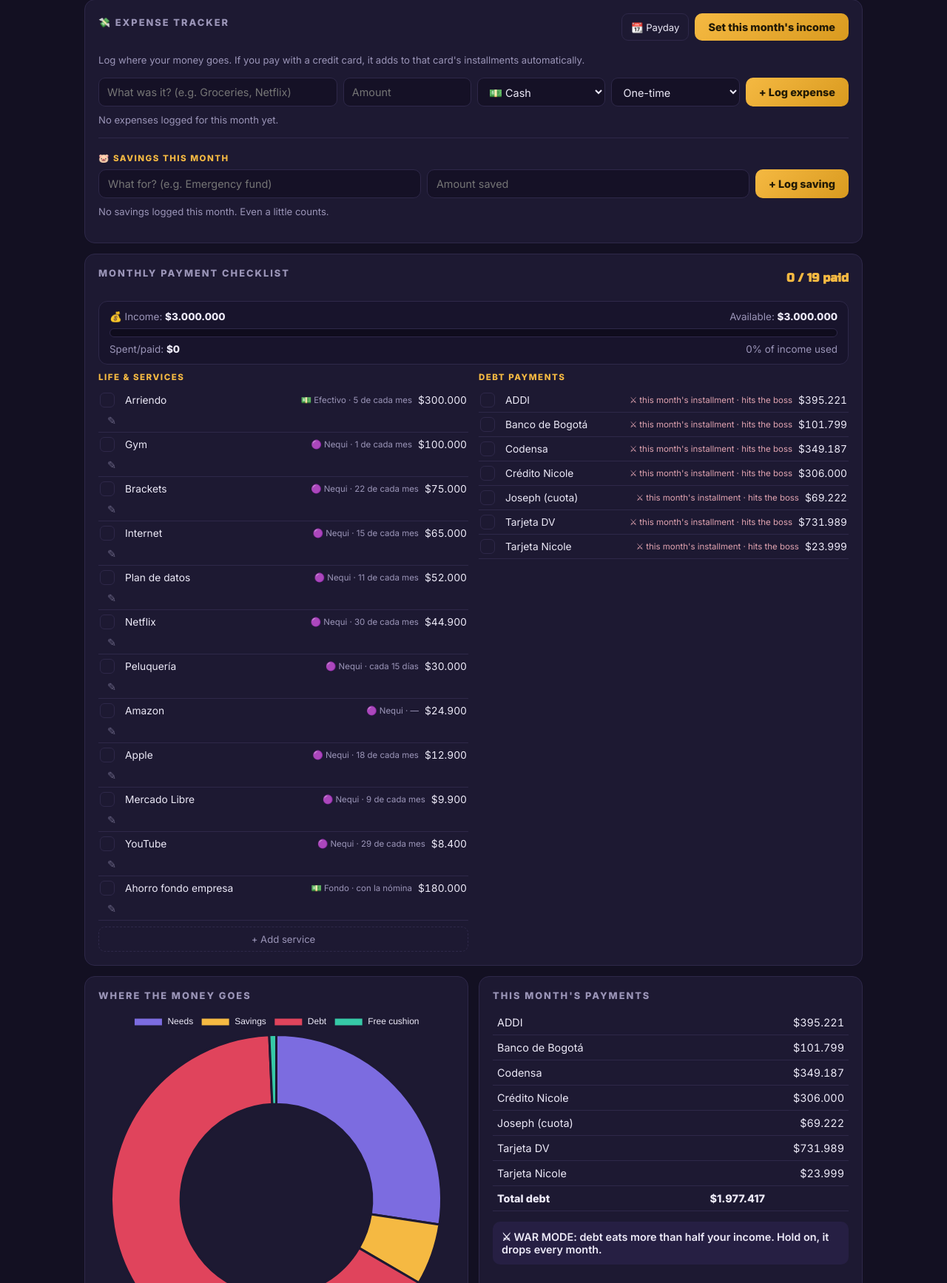
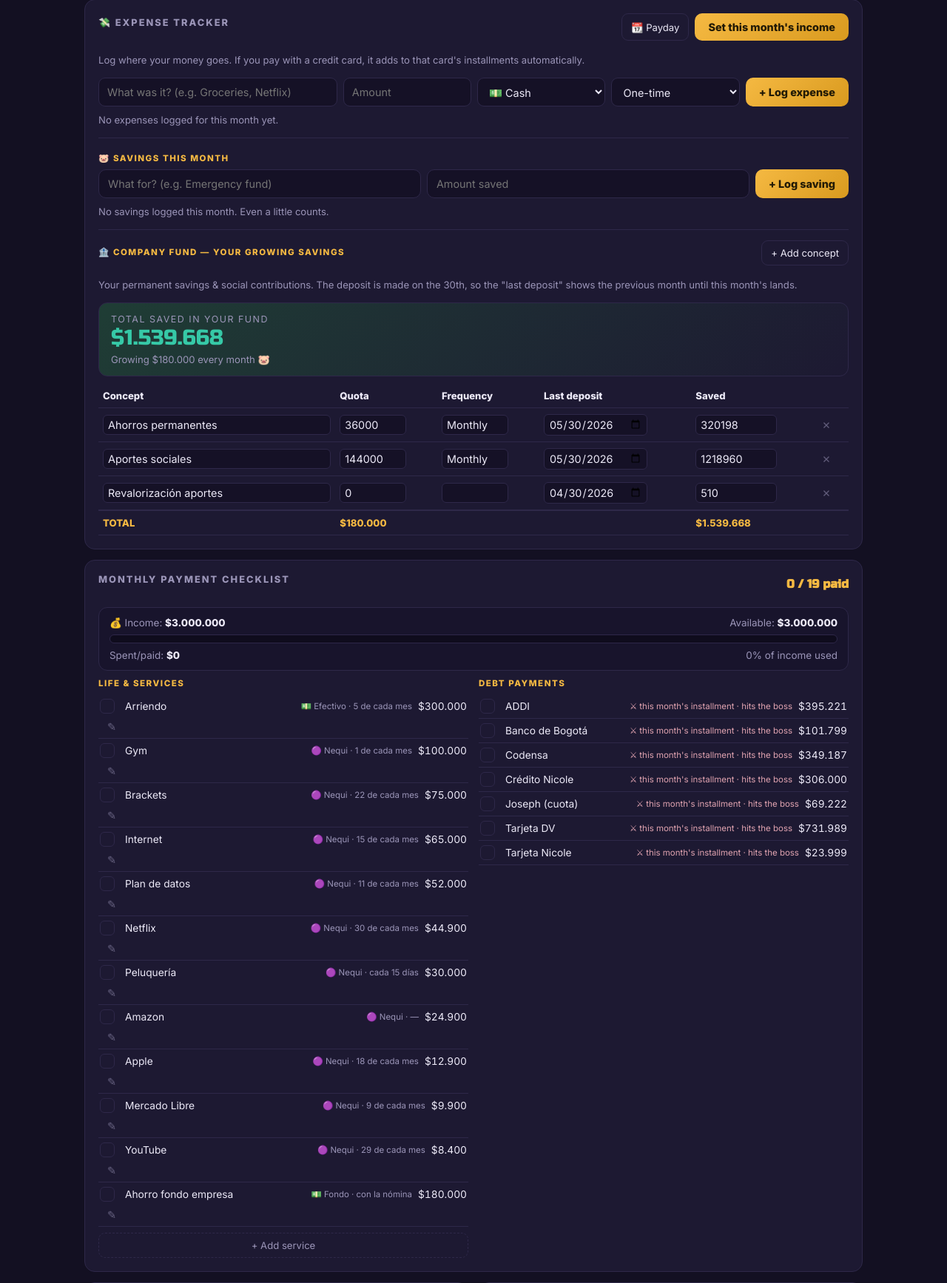
Before and after one commit to kacp10/kevin-lifeos, a Flask app: page / in a window 1280 px wide. Shown: the part 436-2171 px from the top of the page at 74% size. Run offline with Flask 3, Linux system fonts and the light colour scheme; data comes from the database, SQL or seed files in the repository; data that the repository does not hold is empty; some libraries are stand-ins or nearby versions.

Commit message:
Add files via upload

```diff
--- a/templates/index.html
+++ b/templates/index.html
@@ -68,6 +68,14 @@
         <button class="btn-gold" type="submit">+ Log saving</button>
       </form>
       <div id="saveList"></div>
+    </div>
+    <div class="fund-box">
+      <div class="row-between">
+        <h3 class="mini-title">🏦 Company fund — your growing savings</h3>
+        <button class="btn-ghost" id="addFundBtn">+ Add concept</button>
+      </div>
+      <p class="hint">Your permanent savings & social contributions. The deposit is made on the 30th, so the "last deposit" shows the previous month until this month's lands.</p>
+      <div id="fundTable"></div>
     </div>
   </div>
 
```
